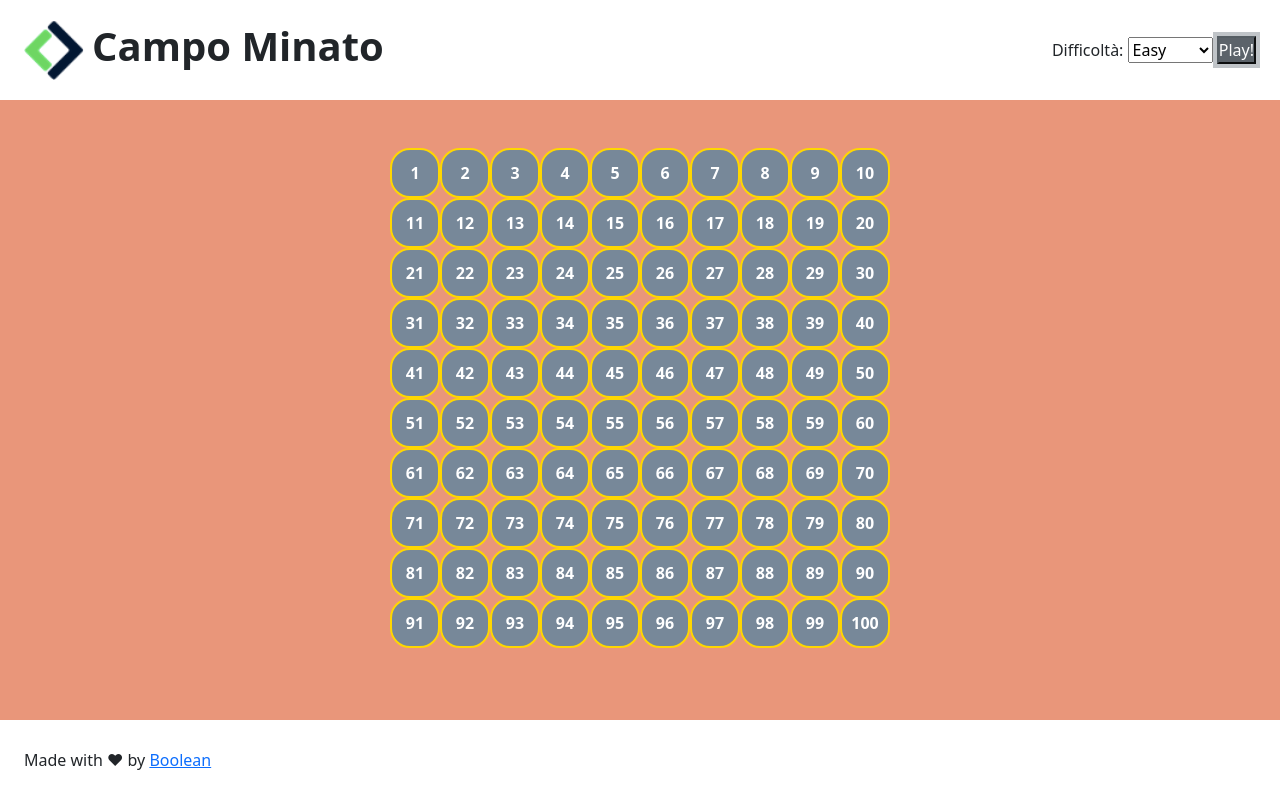
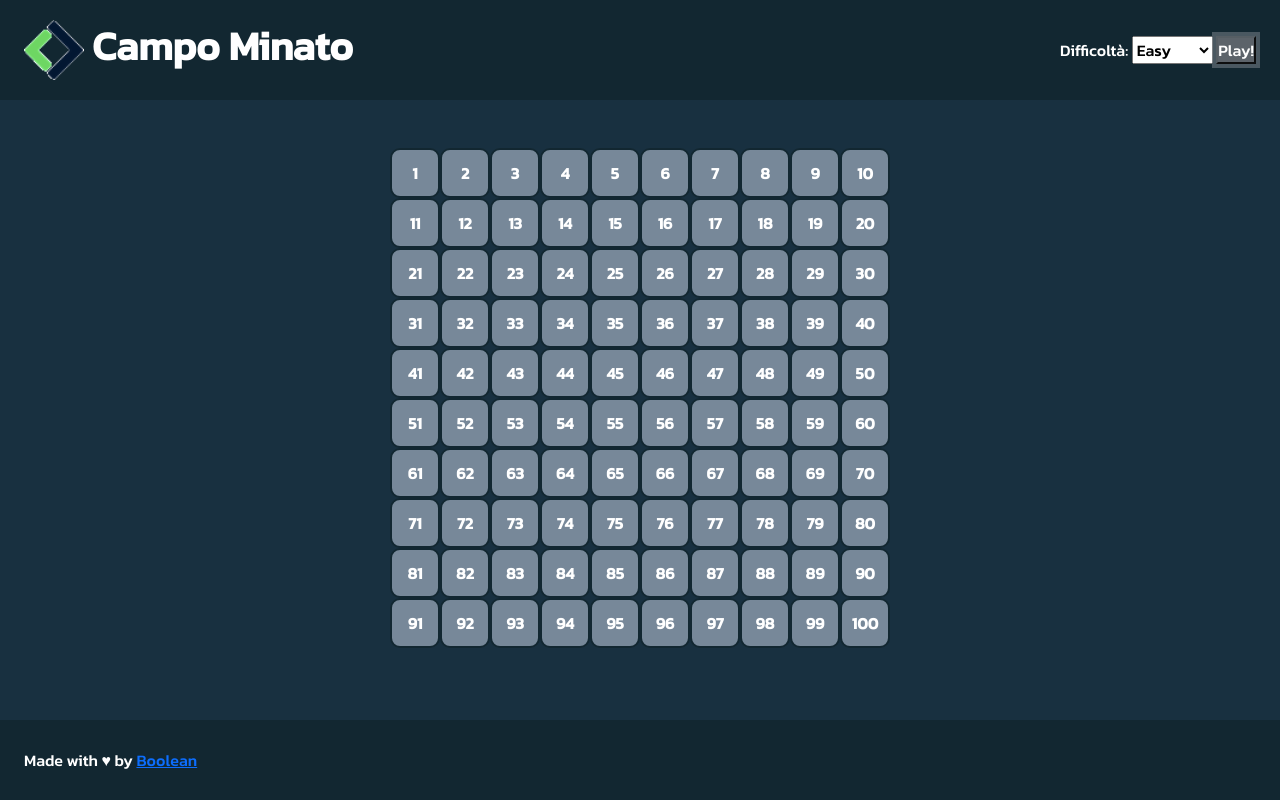
Before and after one commit to marcocareddu/js-campominato-grid, a plain HTML site: page index.html in a window 1280 px wide. Both pictures are taken after a click on the button "Play!". Drawn offline with nearby package versions, Linux system fonts and the light colour scheme.

Commit message:
CSS - replaced colors

```diff
--- a/css/style.css
+++ b/css/style.css
@@ -5,22 +5,25 @@
     box-sizing: border-box;
 }
 
+body {
+    font-family: 'Kanit', sans-serif;
+}
+
 /* Header */
 header {
     height: 100px;
-    background-color: #fff;
+    background-color: #122731;
+    color: #fff;
 }
 
 header img {
     height: 60px;
 }
 
-
-
 /* Main */
 main {
     height: calc(100vh - 180px);
-    background-color: darksalmon;
+    background-color: #183040;
 }
 
 .grid {
@@ -33,8 +36,8 @@ main {
 }
 
 .cell {
-    border: 2px solid gold;
-    border-radius: 20px;
+    border: 2px solid #122731;
+    border-radius: 10px;
     color: #fff;
     font-weight: 600;
     display: flex;
@@ -64,7 +67,7 @@ main {
 }
 
 .active {
-    background-color: lightskyblue;
+    background-color: #3fa3d8;
 }
 
 /* ERROR MESSAGE */
@@ -79,7 +82,8 @@ main {
 /* Footer */
 footer {
     height: 80px;
-    background-color: #fff;
+    background-color: #122731;
+    color: #fff;
 }
 
 footer p {
```
